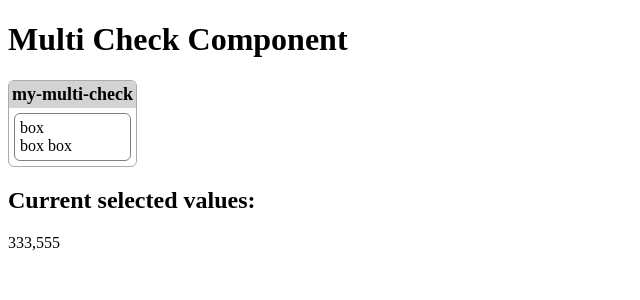
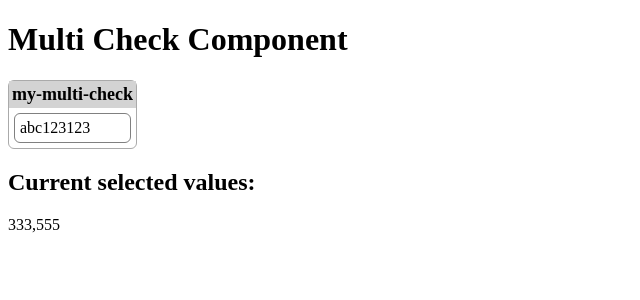
Before and after one commit to luoshieryi/react-checkBok, a React app: page / in a window 1280 px wide. Shown: the top 300 px of the page, without its empty margins (0-640 px from the left). Built offline with nearby package versions, Linux system fonts and the light colour scheme; the HTML template or start-up script is replaced by a standard one.

Commit message:
add component Form.tsx update name form Label.tsx to Title.tsx

```diff
--- a/src/MultiCheck/MultiCheck.css
+++ b/src/MultiCheck/MultiCheck.css
@@ -12,7 +12,7 @@
     font-weight: bold;
 }
 
-.box {
+.form {
     background-color: white;
     margin: 5px;
     padding: 5px;
@@ -20,3 +20,11 @@
     border-radius: 6px;
     display: flex;
 }
+
+.list {
+
+}
+
+.item {
+
+}
--- a/src/MultiCheck/MultiCheck.tsx
+++ b/src/MultiCheck/MultiCheck.tsx
@@ -1,5 +1,6 @@
 import './MultiCheck.css';
-import Label from './component/Label';
+import Title from './component/Title';
+import Form from "./component/Form";
 
 import React, {FC} from 'react';
 
@@ -31,15 +32,18 @@
 }
 
 export const MultiCheck: FC<Props> = (props): JSX.Element => {
+
     return (
         <div className='MultiCheck'>
-            <Label label={props.label}/>
-            <div className='box'>
-                box
-                <br/>
-                box
-                box
-            </div>
+            {() => {
+                for (let i in props.options) {
+                    for (let j = 1; j <= 4; j++){
+                        <div> 123</div>
+                    }
+                }
+            }}
+            <Title label={props.label}/>
+            <Form options={props.options} columns={props.columns} values={props.values} onChange={props.onChange} />
         </div>
     )
 }
--- /dev/null
+++ b/src/MultiCheck/component/Form.tsx
@@ -0,0 +1,48 @@
+import React, {FC} from 'react';
+
+import  '../MultiCheck.css';
+import {Option} from '../MultiCheck';
+import List from "./List";
+
+type Props = {
+    options: Option[],
+    columns?: number,
+    values?: string[]
+    onChange?: (options: Option[]) => void,
+}
+
+const Form: FC<Props> = (props): JSX.Element => {
+
+    const lists = () => {
+        const columns = props.columns? props.columns : 1;
+        const length = props.options.length;
+        const raws = length / columns;
+        const overflow = length % columns;
+        let rawNum: number[] = [];
+        for (let i = 0; i < columns; i++) {
+            rawNum[i] = raws * i;
+        }
+        rawNum[columns] = length;
+        for (let i = 0; i < overflow; i++) {
+            rawNum[i]++;
+        }
+        let res: JSX.Element[] = []
+        for (let i = 0; i < columns; i++) {
+            res.push(<List options={props.options.slice(rawNum[i], rawNum[i+1])} key={Math.random()} />);
+        }
+        return res
+    }
+
+    return (
+        <form className='form'>
+            abc
+            {lists()}
+        </form>
+    )
+}
+
+Form.defaultProps = {
+    columns: 1
+}
+
+export default Form
--- /dev/null
+++ b/src/MultiCheck/component/List.tsx
@@ -0,0 +1,18 @@
+import React, {FC} from 'react';
+
+import  '../MultiCheck.css';
+import {Option} from "../MultiCheck";
+
+type Props = {
+    options: Option[]
+}
+
+const Title: FC<Props> = (props): JSX.Element => {
+    return (
+        <div className='list'>
+            123
+        </div>
+    )
+}
+
+export default Title
--- a/src/MultiCheck/component/Label.tsx
+++ b/src/MultiCheck/component/Title.tsx
@@ -1,13 +1,12 @@
 import React, {FC} from 'react';
 
-//@ts-ignore
 import  '../MultiCheck.css';
 
 type Props = {
     label?: string
 }
 
-const Item: FC<Props> = (props): JSX.Element => {
+const Title: FC<Props> = (props): JSX.Element => {
     return (
         <div className='label'>
             {props.label}
@@ -15,4 +14,4 @@
     )
 }
 
-export default Item
+export default Title
```
Also changed, not shown: src/MultiCheck/component/Item.tsx (added, +19 -0 lines).
